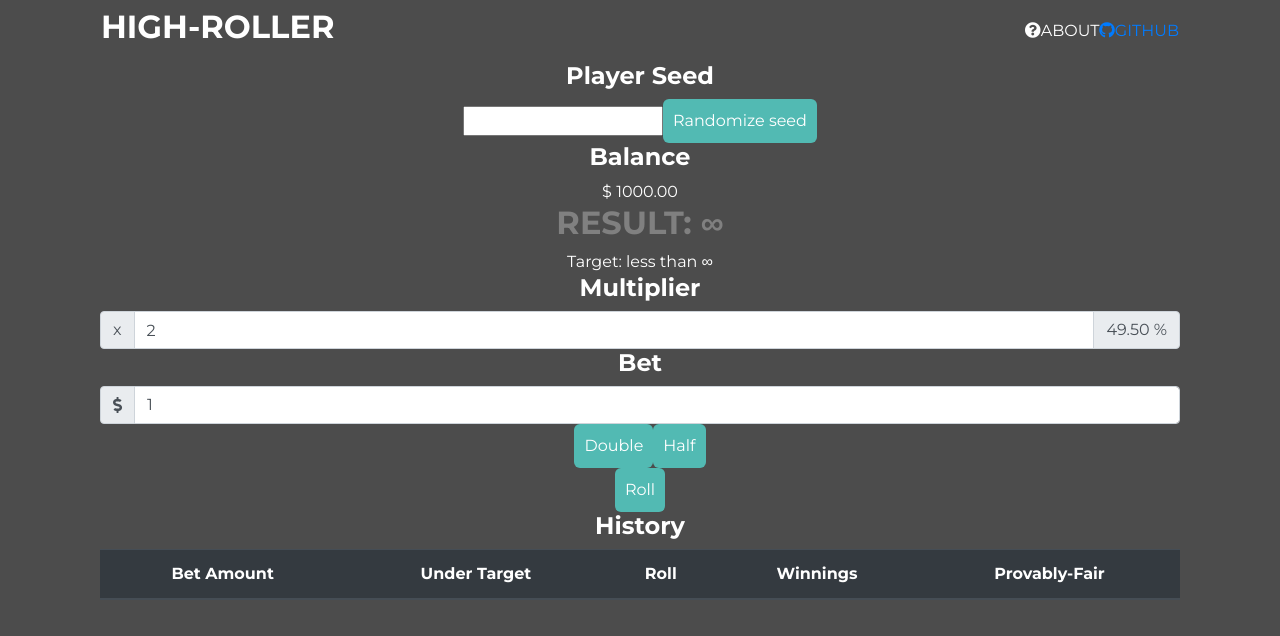
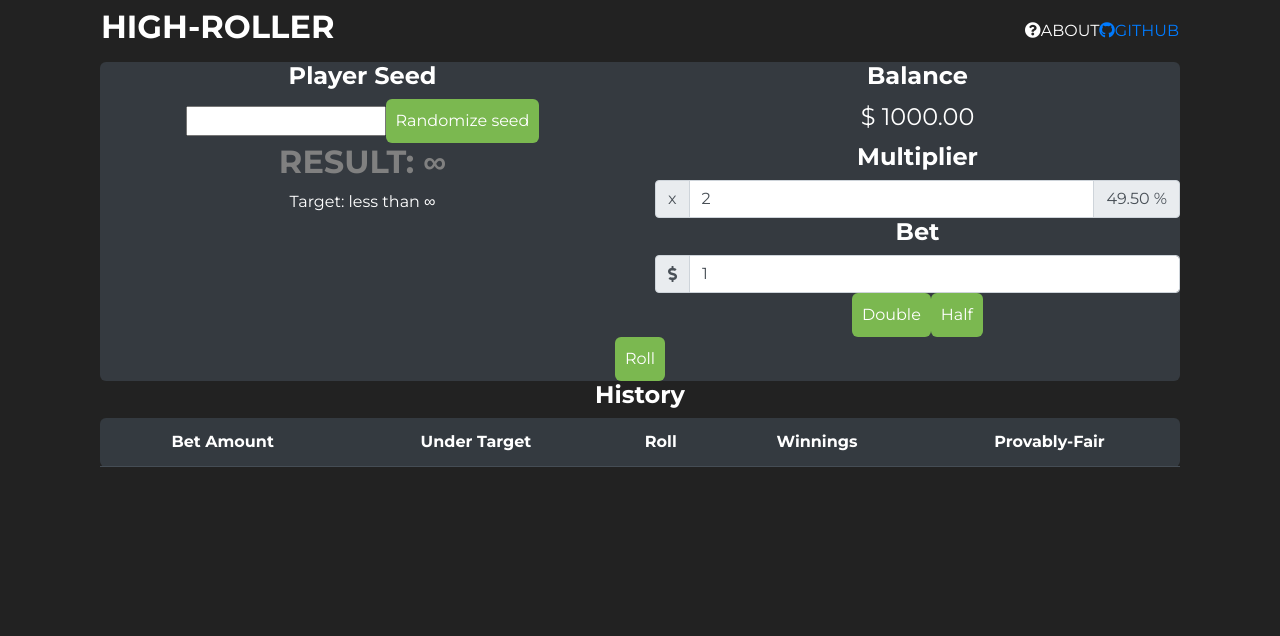
Before and after one commit to nodeJayS/high-roller, a React (Create React App) app in the folder frontend/: page / in a window 1280 px wide. Shown: the top 636 px of the page. Built offline with nearby package versions, Linux system fonts and the light colour scheme.

Commit message:
Additional css

```diff
--- a/frontend/src/App.js
+++ b/frontend/src/App.js
@@ -13,7 +13,6 @@ export default class App extends Component {
           <BetView />
           <BetHistory />
         </div>
-
       </div>
     );
   };
--- a/frontend/src/components/About.js
+++ b/frontend/src/components/About.js
@@ -29,7 +29,7 @@ export default class About extends Component {
                     </Modal.Body>
 
                     <Modal.Footer>
-                        <button className='btn btn-primary' type='submit' onClick={this.toggleModal}>Close</button>
+                        <button className='game-button' type='submit' onClick={this.toggleModal}>Close</button>
                     </Modal.Footer>
                 </Modal>
             </div>
--- a/frontend/src/components/BetHistory.js
+++ b/frontend/src/components/BetHistory.js
@@ -1,6 +1,7 @@
 import React, { Component } from 'react';
 import Modal from 'react-bootstrap/Modal';
 import Table from 'react-bootstrap/Table';
+import Button from 'react-bootstrap/Button';
 
 let crypto = require('crypto');
 
@@ -21,7 +22,7 @@ export default class BetHistory extends Component {
 
     historyTable = () => {
         return (
-            <Table variant='dark'>
+            <Table responsive variant='dark' className='game-history' borderless>
                 <thead>
                     <tr>
                         <th>Bet Amount</th>
@@ -39,13 +40,13 @@ export default class BetHistory extends Component {
                             <td>{bet.result}</td>
                             <td>{bet.winnings}</td>
                             <td>
-                                <button className='game-button' onClick={this.toggleModal}>Verify</button>
+                                <Button className='modal-button' size='sm' onClick={this.toggleModal}>Verify</Button>
                                 <Modal show={this.state.show} onHide={this.toggleModal} size='lg'>
                                     <Modal.Header>
                                         <Modal.Title>Provably-Fair Verification</Modal.Title>
                                     </Modal.Header>
                                     <Modal.Body>
-                                        <h4>Seed</h4>
+                                        <h4>Player seed</h4>
                                         <div>{bet.seed}</div>
                                         <h4>Timestamp</h4>
                                         <div>{bet.timestamp}</div>
--- a/frontend/src/components/BetView.js
+++ b/frontend/src/components/BetView.js
@@ -80,24 +80,34 @@ export default class BetView extends Component {
 
     render() {
         return (
-            <div className='container game-body'>
+            <div className='container'>
+            <div className='game-body'>
+
+            <div className='row'>
+            <div className='col-sm'>
                 {/* Seed generator */}
                 <h4>Player Seed</h4>
                 <input value={this.props.seed} readOnly={true} />
                 <button className='game-button' onClick={this.randomizeSeed}>Randomize seed</button>
-
+            </div>
+            <div className='col-sm'>
                 {/* Balance */}
                 <h4>Balance</h4>
                 <div id='balance'>
                     $ {this.props.balance.toFixed(2)}
                 </div>
+            </div>
+            </div>
 
+            <div className='row'>
+            <div className='col-sm'>
                 {/* Result and target indicator*/}
                 <div>
                     <h2 className='game-result' style={{color: `${this.props.resultColor}`}}>RESULT: {this.props.lastRoll}</h2>
                     <div>Target: less than {this.props.lastTarget}</div>
                 </div>
-
+            </div>
+            <div className='col-sm'>
                 {/* Multiplier */}
                 <Form>
                     <h4>Multiplier</h4>
@@ -144,11 +154,14 @@ export default class BetView extends Component {
                         Half
                     </button>
                 </Form>
+            </div>
+            </div>
 
                 <button className='game-button' onClick={() => this.handleBet()}>
                     Roll
                 </button>
             </div>
+            </div>
         )
     };
 };
--- /dev/null
+++ b/frontend/src/css/button.css
@@ -0,0 +1,39 @@
+.game-button {
+    background-color: #7bb850;
+    border-radius: 6px;
+    border: none;
+    color: rgb(255, 255, 255);
+    padding: 10px;
+    width: auto;
+    margin: auto;
+    transition-duration: 0.3s;
+}
+
+.game-button:hover {
+    background-color: #228822;
+}
+
+.modal-button {
+    background-color: #7bb850;
+    border-style: none;
+    border-radius: 6px;
+    transition-duration: 0.3s;
+}
+
+.btn:hover {
+    background-color: #228822;
+    border-style: none !important;
+}
+
+.btn:active {
+    background-color: #228822 !important;
+    border-style: none !important;
+    box-shadow: none;
+}
+
+.btn:focus {
+    background-color: #228822 !important;
+    border-style: none !important;
+    outline: none !important;
+    box-shadow: none;
+}
--- a/frontend/src/css/dice.css
+++ b/frontend/src/css/game.css
@@ -14,16 +14,11 @@ h4, h2{
     text-align: center;
 }
 
-.game-button {
-    background-color: rgb(82, 186, 179);
+.game-body {
+    background-color: #353A40;
     border-radius: 6px;
-    border: none;
-    color: rgb(255, 255, 255);
-    padding: 10px;
-    width: auto;
-    margin: auto;
 }
 
-.game-result {
-
+#balance {
+    font-size: 24px;
 }
--- /dev/null
+++ b/frontend/src/css/history.css
@@ -0,0 +1,12 @@
+.game-history {
+    border-radius: 6px;
+}
+
+.game-history thead{
+    border-bottom: 1px solid #454d55;
+}
+
+.game-history tbody tr td{
+    border-bottom: 1px solid #454d55;
+    vertical-align: middle;
+}
--- a/frontend/src/css/index.css
+++ b/frontend/src/css/index.css
@@ -1,6 +1,6 @@
 body {
     font-family: 'Montserrat', sans-serif;
     -webkit-font-smoothing: antialiased;
-    background-color: #4c4c4c;
+    background-color: #222222;
     color: white;
 }
--- a/frontend/src/css/modal.css
+++ b/frontend/src/css/modal.css
@@ -1,3 +1,3 @@
 .modal {
-    color: #4c4c4c !important;
+    color: #222222 !important;
 }
--- a/frontend/src/index.js
+++ b/frontend/src/index.js
@@ -5,9 +5,11 @@ import configureStore from './store/Store';
 import Root from './Root'; // Root.js imports App.js
 
 import './css/index.css';
-import './css/dice.css';
+import './css/game.css';
 import './css/nav.css';
-import './css/modal.css'
+import './css/modal.css';
+import './css/history.css';
+import './css/button.css';
 
 document.addEventListener('DOMContentLoaded', () => {
   let store = configureStore({});
```
